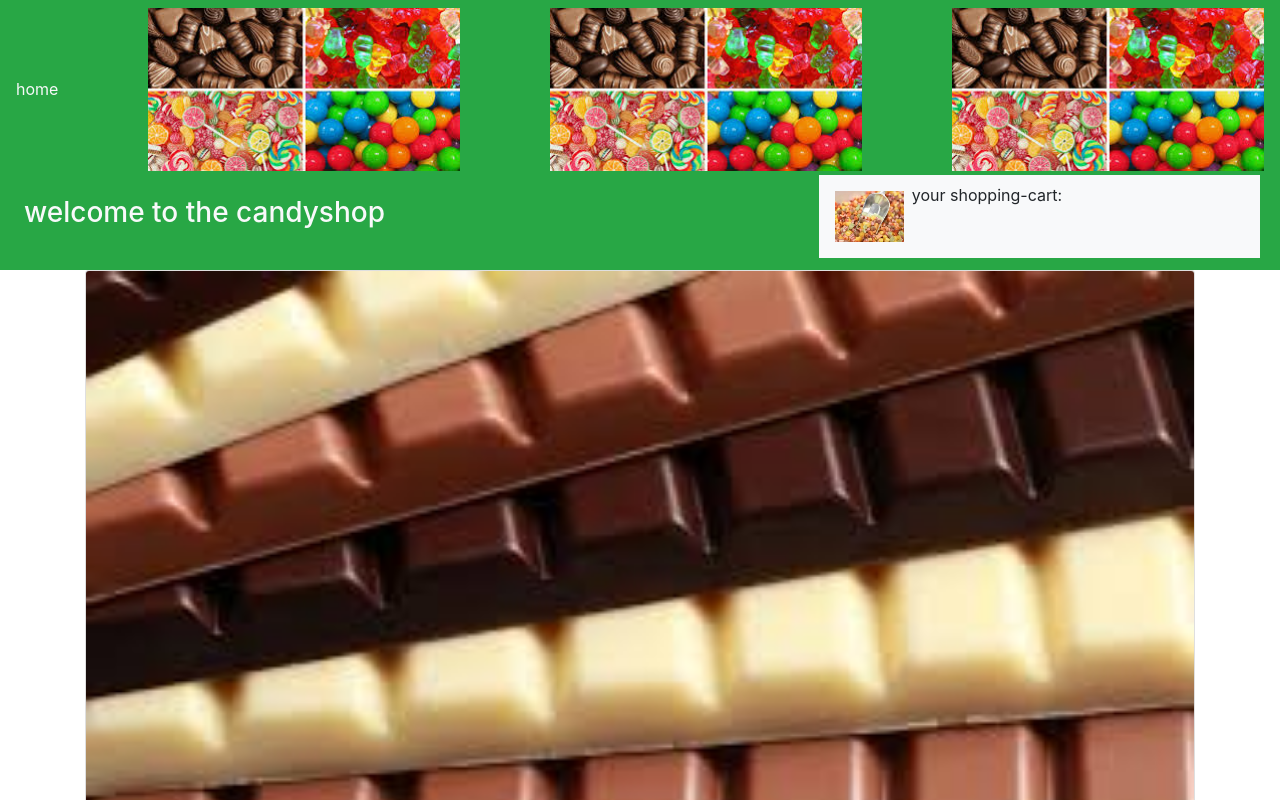
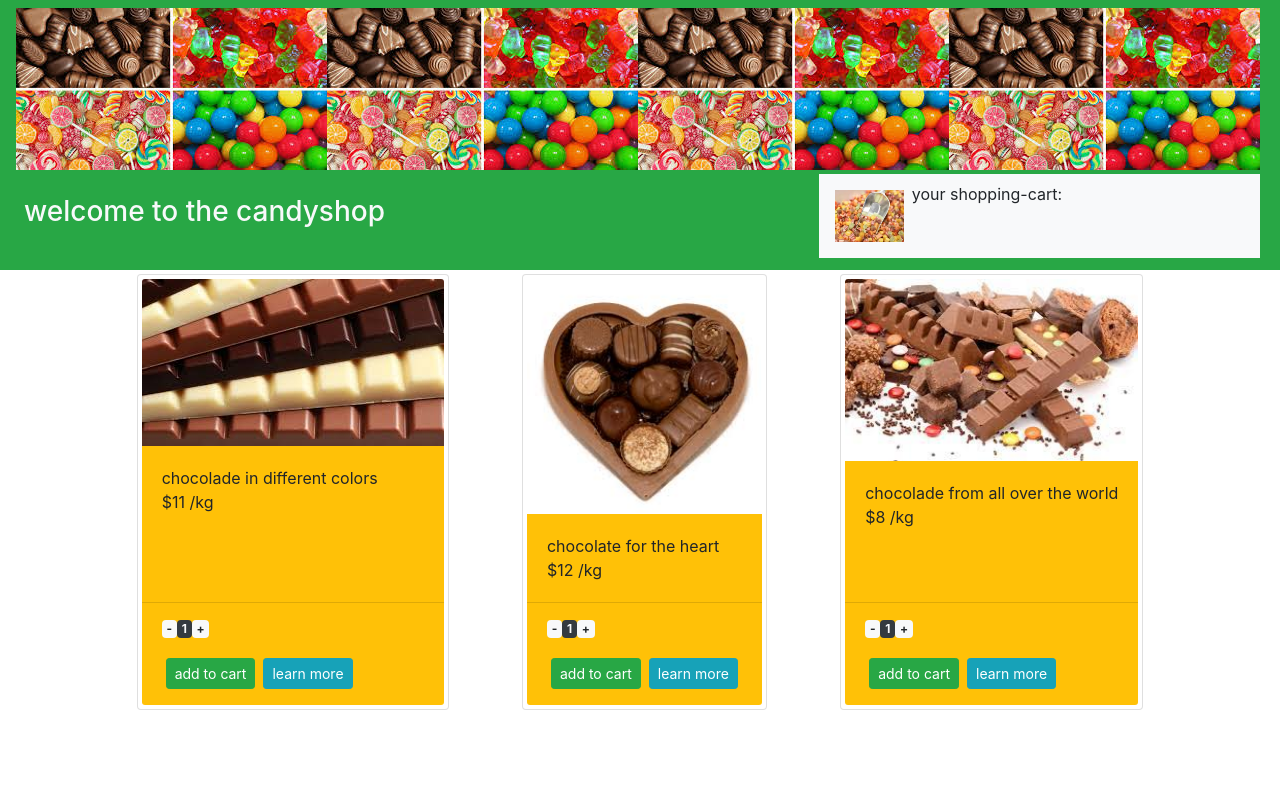
Before and after one commit to jensso/candyshop, a React (Create React App) app: page /chocolades in a window 1280 px wide. Shown: the top 800 px of the page. Built offline with nearby package versions, Linux system fonts and the light colour scheme.

Commit message:
redux & cart added

```diff
--- a/package.json
+++ b/package.json
@@ -10,7 +10,8 @@
     "react-redux": "^6.0.1",
     "react-router-dom": "^4.3.1",
     "react-scripts": "2.1.5",
-    "react-switch": "^4.1.0"
+    "react-switch": "^4.1.0",
+    "redux": "^4.0.1"
   },
   "scripts": {
     "start": "react-scripts start",
--- a/src/components/App.js
+++ b/src/components/App.js
@@ -5,7 +5,8 @@ import { Candys } from './Candys.js';
 import { Chocolades } from './Chocolades.js';
 import { Pastrys } from './Pastrys.js';
 import { Home } from './Home.js';
-import { NavBasket } from './NavBasket.js'
+import { NavBasket } from './NavBasket.js';
+import { MoreInfo } from './MoreInfo.js';
 
 export class App extends React.Component {
   render() {
@@ -15,6 +16,7 @@ export class App extends React.Component {
         <Route path='/' render={()=> <NavBasket />}/>
         <Route exact path='/' render={()=> <Home />}/>
         <Switch>
+          <Route path='/more' render={()=> <MoreInfo />}/>
           <Route path='/candys' render={()=> <Candys />}/>
           <Route path='/chocolades' render={()=> <Chocolades />}/>
           <Route path='/pastrys' render={()=> <Pastrys />}/>
--- a/src/components/CandyProducts.js
+++ b/src/components/CandyProducts.js
@@ -2,28 +2,28 @@ import React from 'react';
 import candy_1 from '../content/candy_1.jpg';
 import candy_2 from '../content/candy_2.jpg';
 import candy_3 from '../content/candy_3.jpg';
-import { ProductFooter } from './ProductFooter.js'
+import { ProductFooterRX } from './ProductFooter.js'
 
 export class CandyProducts extends React.Component {
   render() {
     return(
-    <>
-      <div className="card">
+    <div className="container d-flex justify-content-around">
+      <div className="card m-1 p-1">
         <img className="card-img-top" src={candy_1} alt="X"/>
         <div className="bg-warning card-body">Fruity sweets & fruity Lollipops<br/><span>$8 /kg</span></div>
-        <ProductFooter />
+        <ProductFooterRX />
     </div>
-    <div className="card">
+    <div className="card m-1 p-1">
       <img className="card-img-top" src={candy_2} alt="X"/>
         <div className="bg-warning card-body">Juicy sweets & juicy Lollipops<br/><span>$7 /kg</span></div>
-        <ProductFooter />
+        <ProductFooterRX />
     </div>
-    <div className="card">
+    <div className="card m-1 p-1">
       <img className="card-img-top" src={candy_3} alt="X"/>
       <div className="bg-warning card-body">Funny sweets with lovely Messages<br/><span>$7 /kg</span></div>
-      <ProductFooter />
+      <ProductFooterRX />
     </div>
-</>
+</div>
     )
   }
 }
--- a/src/components/ChocoProducts.js
+++ b/src/components/ChocoProducts.js
@@ -3,27 +3,27 @@ import choco_1 from '../content/choco_1.jpg';
 import choco_2 from '../content/choco_2.jpg';
 import choco_3 from '../content/choco_3.jpg';
 
-import { ProductFooter } from './ProductFooter';
+import { ProductFooterRX } from './ProductFooter';
 export class ChocoProducts extends React.Component {
   render() {
     return(
-    <>
-      <div className="card">
+    <div className="container d-flex justify-content-around">
+      <div className="card m-1 p-1">
         <img className="card-img-top" src={choco_1} alt="X"/>
         <div className="bg-warning card-body">chocolade in different colors<br/><span>$11 /kg</span></div>
-        <ProductFooter />
+        <ProductFooterRX />
       </div>
-      <div className="card">
+      <div className="card m-1 p-1">
         <img className="card-img-top" src={choco_2} alt="X"/>
         <div className="bg-warning card-body">chocolate for the heart<br/><span>$12 /kg</span></div>
-        <ProductFooter />
+        <ProductFooterRX />
       </div>
-      <div className="card">
+      <div className="card m-1 p-1">
         <img className="card-img-top" src={choco_3} alt="X"/>
         <div className="bg-warning card-body">chocolade from all over the world<br/><span>$8 /kg</span></div>
-        <ProductFooter />
+        <ProductFooterRX />
       </div>
-    </>
+    </div>
     )
   }
 }
--- a/src/components/Home.js
+++ b/src/components/Home.js
@@ -17,7 +17,6 @@ export class Home extends React.Component {
               find chocolates from different countrys<img src={choco} width="100%" alt="X"/></NavLink>
         </div>
         </>
-
     )
   }
 }
--- /dev/null
+++ b/src/components/MoreInfo.js
@@ -0,0 +1,13 @@
+import React from 'react';
+import { NavLink } from 'react-router-dom';
+
+export class MoreInfo extends React.Component {
+  render() {
+    return(
+      <div className="jumbotron bg-info m-2 p-2">
+        <p className="lead text-light">more info about this product...blablabla</p>
+        <NavLink to='/'className="text-secondary">home</NavLink>
+      </div>
+    )
+  }
+}
--- a/src/components/NavBasket.js
+++ b/src/components/NavBasket.js
@@ -2,18 +2,23 @@ import React from 'react';
 import { NavLink } from 'react-router-dom';
 import candyshop from '../content/candyshop.jpg';
 import basket from '../content/basket.jpg';
+import {connect} from 'react-redux';
+import {buyIt} from '.././redux.js';
+
 
 export class NavBasket extends React.Component {
   render() {
     return(
       <nav className="navbar bg-success">
-        <NavLink to='/'className="text-light">home</NavLink>
-        <img src={candyshop} width="25%" alt="X"/>
-        <img src={candyshop} width="25%" alt="X"/>
-        <img src={candyshop} width="25%" alt="X"/>
-
+        <NavLink to='/'className="text-light">
+          <img src={candyshop} width="25%" alt="X"/>
+          <img src={candyshop} width="25%" alt="X"/>
+          <img src={candyshop} width="25%" alt="X"/>
+          <img src={candyshop} width="25%" alt="X"/>
+        </NavLink>
         <h3 className="title bg-success text-light p-2">welcome to the candyshop</h3>
-        <section className="d-flex bg-light m-1 p-2"><img className="p-2" src={basket} alt="X" width="20%" height="20%"/>your shopping-cart:</section>
+        <section className="d-flex bg-light m-1 p-2"><img className="p-2" src={basket} alt="X" width="20%" height="20%"/>
+        your shopping-cart: </section>
       </nav>
     )
   }
--- a/src/components/PastryProducts.js
+++ b/src/components/PastryProducts.js
@@ -2,28 +2,28 @@ import React from 'react';
 import pastry_1 from '../content/pastry_1.jpg';
 import pastry_2 from '../content/pastry_2.jpg';
 import pastry_3 from '../content/pastry_3.jpg';
-import { ProductFooter } from './ProductFooter';
+import { ProductFooterRX } from './ProductFooter';
 
 export class PastryProducts extends React.Component {
   render() {
     return(
-    <>
-      <div className="card">
+    <div className="container d-flex justify-content-around">
+      <div className="card m-1 p-1">
         <img className="card-img-top" src={pastry_1} alt="X"/>
         <div className="bg-warning card-body">pastry like your GrandMa did<br/><span>$12 /kg</span></div>
-        <ProductFooter />
+        <ProductFooterRX />
       </div>
-      <div className="card">
+      <div className="card m-1 p-1">
         <img className="card-img-top" src={pastry_2} alt="X"/>
         <div className="bg-warning card-body">pastry like you did it<br/><span>$12 /kg</span></div>
-        <ProductFooter />
+        <ProductFooterRX />
       </div>
-      <div className="card">
+      <div className="card m-1 p-1">
         <img className="card-img-top" src={pastry_3} alt="X"/>
         <div className="bg-warning card-body">pastry like your GrandMa did<br/><span>$12 /kg</span></div>
-        <ProductFooter />
+        <ProductFooterRX />
       </div>
-    </>
+    </div>
       )
   }
 }
--- a/src/components/ProductFooter.js
+++ b/src/components/ProductFooter.js
@@ -1,12 +1,36 @@
 import React from 'react';
+import {  NavLink } from 'react-router-dom';
+import {connect} from 'react-redux';
+import {buyIt, lessItem, addItem} from '.././redux.js';
 
-export class ProductFooter extends React.Component {
+class ProductFooter extends React.Component {
   render() {
     return(
       <div className="card-footer bg-warning">
-        <button onClick={this.props.buyPastry} className="m-1 btn btn-success btn-sm">add to cart</button>
+        <span onClick={this.props.minus} className="badge bg-light">-</span>
+        <p className="badge lead bg-dark text-light">1</p>
+        <span onClick={this.props.plus}className="badge bg-light">+</span><br/>
+        <button type="submit" onClick={this.props.buy} className="m-1 btn btn-success btn-sm">add to cart</button>
+        <NavLink to='/more'className="text-light">
         <button className="m-1 btn btn-info btn-sm">learn more</button>
+        </NavLink>
       </div>
     )
   }
 }
+const mapStateToProps = (state)=> {
+  return {
+    basket: state.basket,
+    amount: state.amount
+
+  }
+}
+const mapDispatchToProps = (dispatch)=> {
+  return {
+    buy: ()=> dispatch(buyIt()),
+    minus: ()=> dispatch(lessItem()),
+    plus: ()=> dispatch(addItem()),
+  }
+}
+
+export const ProductFooterRX = connect(0, mapDispatchToProps)(ProductFooter);
--- a/src/index.js
+++ b/src/index.js
@@ -4,8 +4,10 @@ import './index.css';
 import 'bootstrap/dist/css/bootstrap.css';
 import {App} from './components/App';
 import * as serviceWorker from './serviceWorker';
+import {store} from './redux.js';
+import {Provider} from 'react-redux';
 
-ReactDOM.render(<App />, document.getElementById('root'));
+ReactDOM.render(<Provider store={store}><App/></Provider>, document.getElementById('root'));
 
 // If you want your app to work offline and load faster, you can change
 // unregister() to register() below. Note this comes with some pitfalls.
--- a/src/redux.js
+++ b/src/redux.js
@@ -1,33 +1,35 @@
 import {createStore} from 'redux';
 
-const initialState = {amount: 0,
-                      price: 0,
+const initialState = {amount: 1,
+                      price: 12,
                       sum: 0,
+                      netto: 0,
+                      product: {},
                       basket: []};
 const reducer = (state=initialState, action)=> {
   const copyOfState = {...state};
+console.log(copyOfState);
 
   switch(action.type) {
     case '+':
-    copyOfState.amount = copyOfState.amount +1;
+    copyOfState.amount = state.amount +1;
     return copyOfState;
 
     case '-':
-    copyOfState.amount = copyOfState.amount -1;
+    copyOfState.amount = state.amount -1;
     return copyOfState;
 
-    case 'chocWorld':
-    copyOfState.sum = copyOfState.sum+8;
-    return copyOfState;
-
-    case 'PASTRY':
-    copyOfState.sum = copyOfState.sum+12;
+    case 'BUY':
+    copyOfState.sum = (state.amount*state.price);
+    copyOfState.netto = Math.round(state.sum/1.19);
+    copyOfState.basket= [...copyOfState.basket, copyOfState.product];
     return copyOfState;
 
     default:
     return state;
   }
 }
+
 export var addItem = (ev)=> {
   return {
     type: '+',
@@ -40,9 +42,10 @@ export var lessItem = (ev)=> {
     event: ev
   }
 }
-export var buyPastry =()=> {
+export var buyIt =()=> {
   return {
-    type: 'PASTRY'
+    type: 'BUY'
   }
 }
+
 export const store = createStore(reducer);
```
Also changed, not shown: 1 other file (tests, documents, lock files or other folders).
